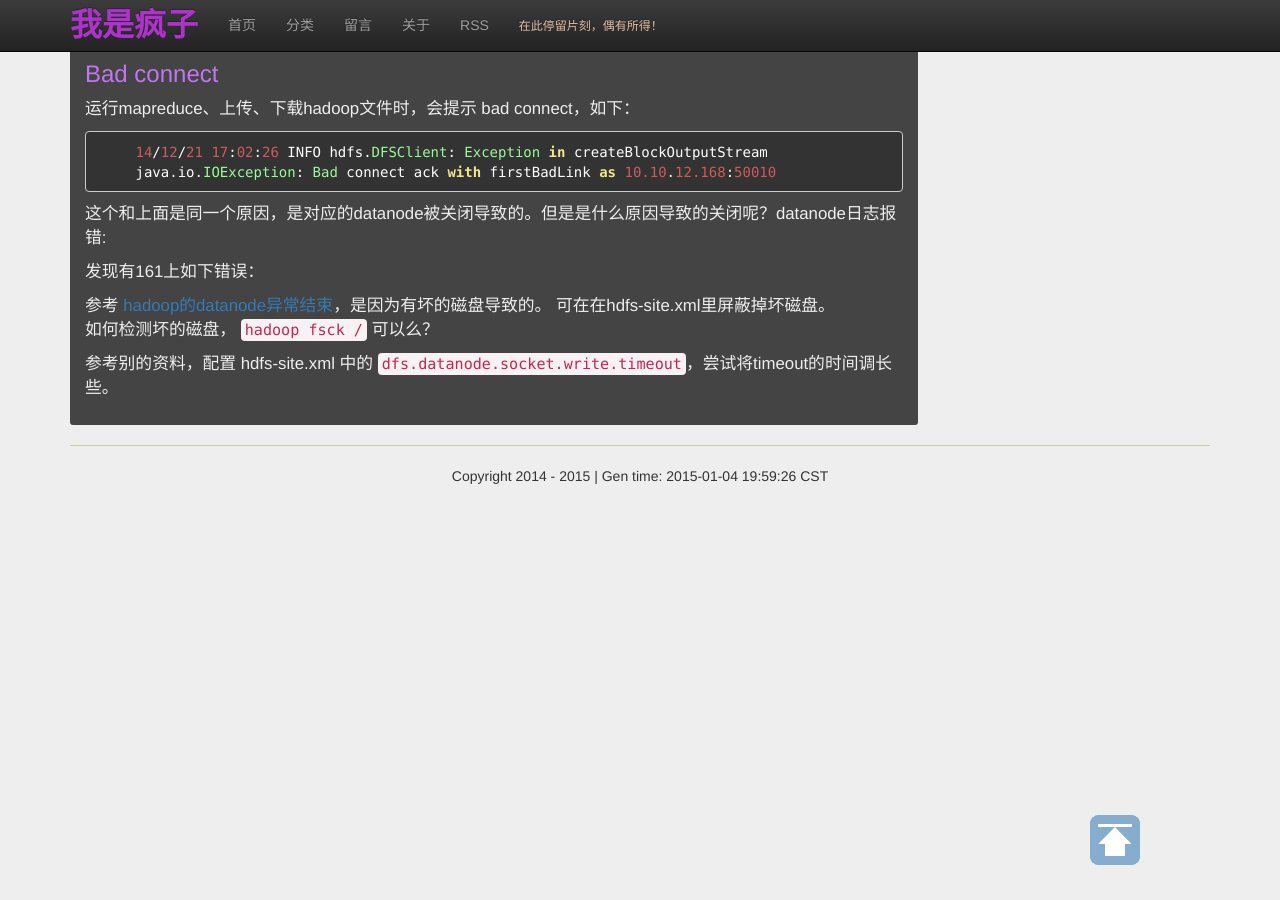
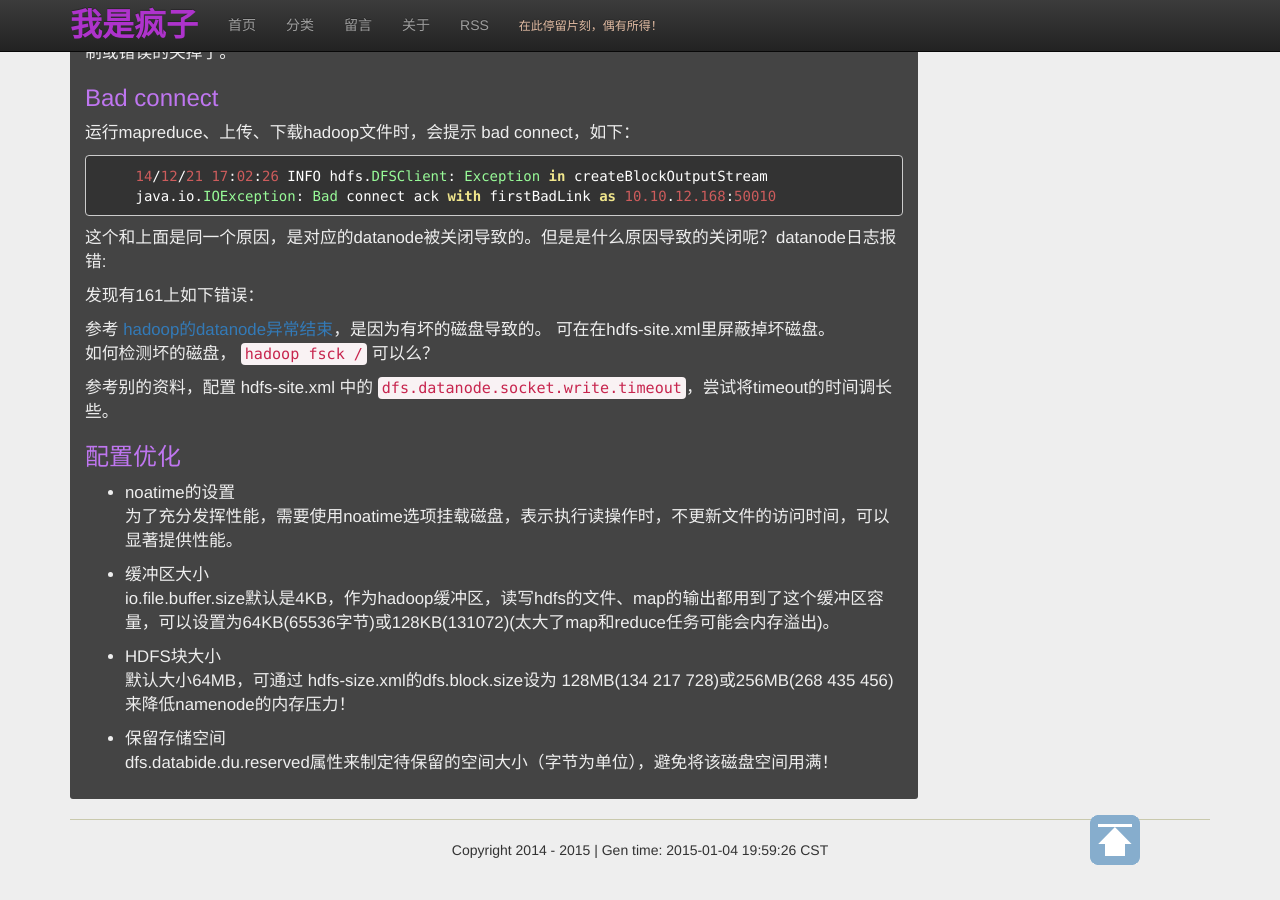
Before and after one commit to jgj1986/jgj1986.github.io, a Jekyll site: the page built from _posts/bigdata/2014-12-24-hadoop运维相关笔记.md, in a window 1280 px wide and 900 px high, scrolled down 761 px. Built offline with Jekyll 4.4.1, drawn with Linux system fonts in a browser that asks for light colours; nearby versions of some CDN libraries; comment, search, counter and statistics services are not loaded.

Commit message:
add blog for opt hadoop
Signed-off-by: guojun.jin <guojun.jin@mjyun.com>

```diff
--- a/_posts/bigdata/2014-12-24-hadoop运维相关笔记.md
+++ b/_posts/bigdata/2014-12-24-hadoop运维相关笔记.md
@@ -53,3 +53,16 @@ Hadoop的安装，此处不做过多介绍。只是说在使用hadoop过程中
 如何检测坏的磁盘， `hadoop fsck /` 可以么？
 
 参考别的资料，配置 hdfs-site.xml 中的 `dfs.datanode.socket.write.timeout`，尝试将timeout的时间调长些。
+
+###配置优化
+* noatime的设置
+为了充分发挥性能，需要使用noatime选项挂载磁盘，表示执行读操作时，不更新文件的访问时间，可以显著提供性能。
+
+* 缓冲区大小
+io.file.buffer.size默认是4KB，作为hadoop缓冲区，读写hdfs的文件、map的输出都用到了这个缓冲区容量，可以设置为64KB(65536字节)或128KB(131072)(太大了map和reduce任务可能会内存溢出)。
+
+* HDFS块大小
+默认大小64MB，可通过 hdfs-size.xml的dfs.block.size设为 128MB(134 217 728)或256MB(268 435 456)来降低namenode的内存压力！
+
+* 保留存储空间
+dfs.databide.du.reserved属性来制定待保留的空间大小（字节为单位），避免将该磁盘空间用满！
```
